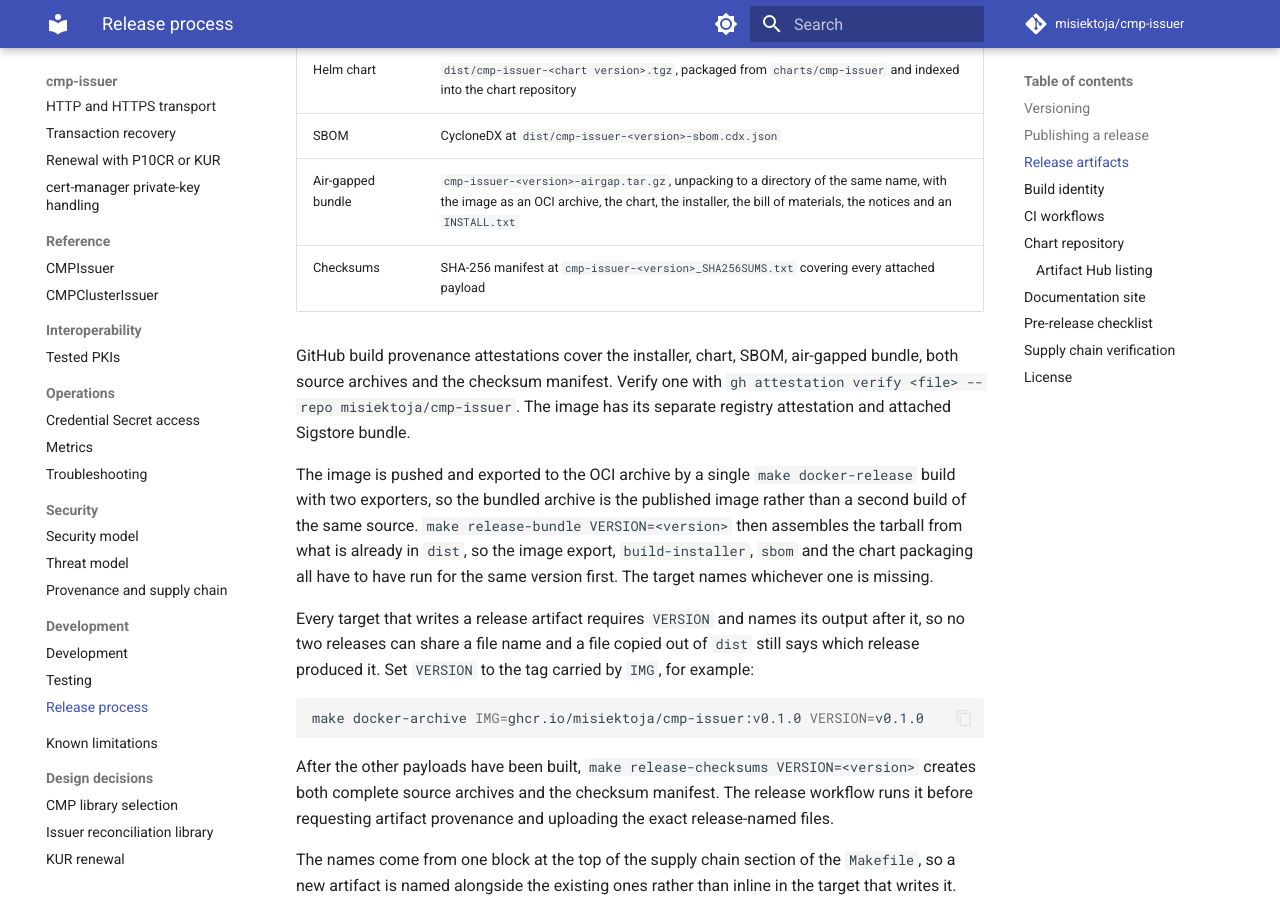
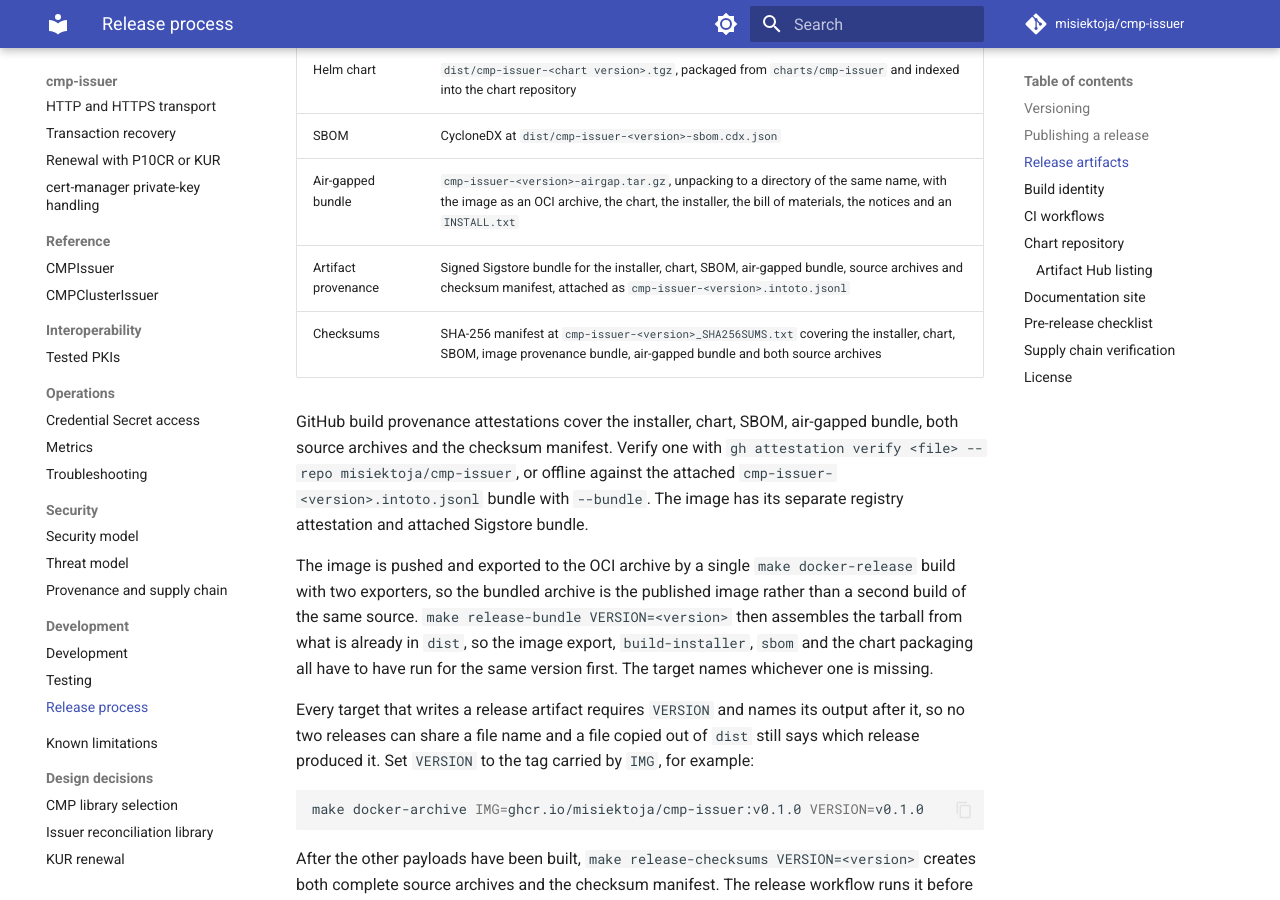
Before and after one commit to misiektoja/cmp-issuer, an MkDocs documentation site: the page built from docs/development/release-process.md, in a window 1280 px wide and 900 px high, scrolled down 1440 px. Built offline with MkDocs 1.6.1 and Material for MkDocs 9.7.7, drawn with Linux system fonts in a browser that asks for light colours; comment, search, counter and statistics services are not loaded.

Commit message:
docs(development): list the artifact provenance bundle as a release asset

```diff
--- a/docs/development/release-process.md
+++ b/docs/development/release-process.md
@@ -50,11 +50,13 @@
 | Helm chart | `dist/cmp-issuer-<chart version>.tgz`, packaged from `charts/cmp-issuer` and indexed into the chart repository |
 | SBOM | CycloneDX at `dist/cmp-issuer-<version>-sbom.cdx.json` |
 | Air-gapped bundle | `cmp-issuer-<version>-airgap.tar.gz`, unpacking to a directory of the same name, with the image as an OCI archive, the chart, the installer, the bill of materials, the notices and an `INSTALL.txt` |
-| Checksums | SHA-256 manifest at `cmp-issuer-<version>_SHA256SUMS.txt` covering every attached payload |
+| Artifact provenance | Signed Sigstore bundle for the installer, chart, SBOM, air-gapped bundle, source archives and checksum manifest, attached as `cmp-issuer-<version>.intoto.jsonl` |
+| Checksums | SHA-256 manifest at `cmp-issuer-<version>_SHA256SUMS.txt` covering the installer, chart, SBOM, image provenance bundle, air-gapped bundle and both source archives |
 
 GitHub build provenance attestations cover the installer, chart, SBOM, air-gapped bundle, both source
 archives and the checksum manifest. Verify one with `gh attestation verify <file> --repo
-misiektoja/cmp-issuer`. The image has its separate registry attestation and attached Sigstore bundle.
+misiektoja/cmp-issuer`, or offline against the attached `cmp-issuer-<version>.intoto.jsonl` bundle with
+`--bundle`. The image has its separate registry attestation and attached Sigstore bundle.
 
 The image is pushed and exported to the OCI archive by a single `make docker-release` build with two
 exporters, so the bundled archive is the published image rather than a second build of the same source.
```
